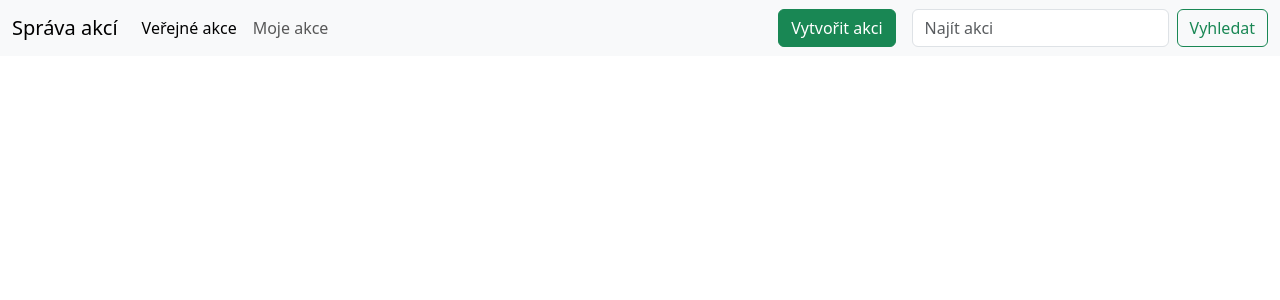
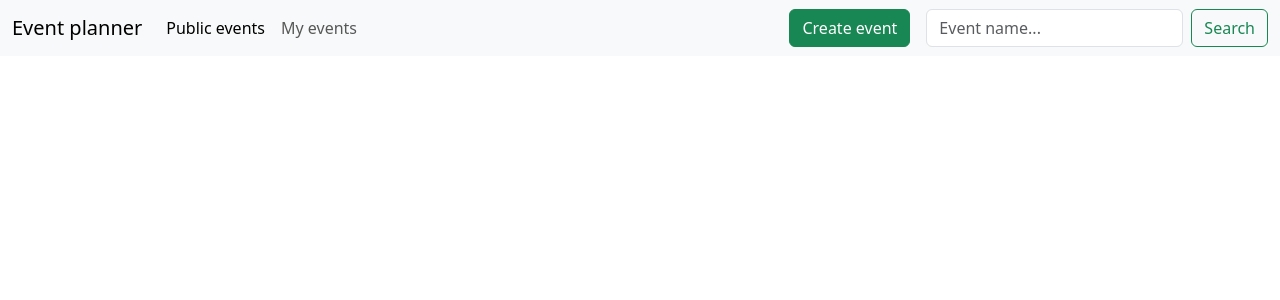
Before and after one commit to zpswi/zswi_eventplanner, a Django app: page / in a window 1280 px wide. Shown: the top 300 px of the page. Run offline with Django 5.2, Linux system fonts and the light colour scheme; some libraries are stand-ins or nearby versions.

Commit message:
translate to en

```diff
--- a/app/templates/app/base.html
+++ b/app/templates/app/base.html
@@ -3,7 +3,7 @@
   <head>
     <meta charset="utf-8">
     <meta name="viewport" content="width=device-width, initial-scale=1">
-    <title>{% block title %}Aplikace - správa akcí{% endblock %}</title>
+    <title>{% block title %}Event planner app{% endblock %}</title>
     <link href="https://cdn.jsdelivr.net/npm/bootstrap@5.3.3/dist/css/bootstrap.min.css" rel="stylesheet" integrity="sha384-QWTKZyjpPEjISv5WaRU9OFeRpok6YctnYmDr5pNlyT2bRjXh0JMhjY6hW+ALEwIH" crossorigin="anonymous">
     <script src="//unpkg.com/alpinejs" defer></script>
     {% load crispy_forms_tags %}
@@ -11,17 +11,17 @@
   <body>
     <nav class="navbar navbar-expand-lg bg-light">
         <div class="container-fluid">
-          <a class="navbar-brand" href="#">Správa akcí</a>
+          <a class="navbar-brand" href="#">Event planner</a>
           <button class="navbar-toggler" type="button" data-bs-toggle="collapse" data-bs-target="#navbarSupportedContent" aria-controls="navbarSupportedContent" aria-expanded="false" aria-label="Toggle navigation">
             <span class="navbar-toggler-icon"></span>
           </button>
           <div class="collapse navbar-collapse" id="navbarSupportedContent">
             <ul class="navbar-nav me-auto mb-2 mb-lg-0">
               <li class="nav-item">
-                <a class="nav-link active" aria-current="page" href="#">Veřejné akce</a>
+                <a class="nav-link active" aria-current="page" href="#">Public events</a>
               </li>
               <li class="nav-item">
-                <a class="nav-link" href="#">Moje akce</a>
+                <a class="nav-link" href="#">My events</a>
               </li>
 
             </ul>
@@ -29,12 +29,12 @@
             <button class="btn btn-success me-3 mb-3 mb-lg-0" type="button"
                     data-bs-toggle="modal" data-bs-target="#addEventModal"
             >
-                Vytvořit akci
+                Create event
             </button>
 
             <form class="d-flex" role="search">
-              <input class="form-control me-2" type="search" placeholder="Najít akci" aria-label="Search">
-              <button class="btn btn-outline-success" type="submit">Vyhledat</button>
+              <input class="form-control me-2" type="search" placeholder="Event name..." aria-label="Search">
+              <button class="btn btn-outline-success" type="submit">Search</button>
             </form>
           </div>
         </div>
```
